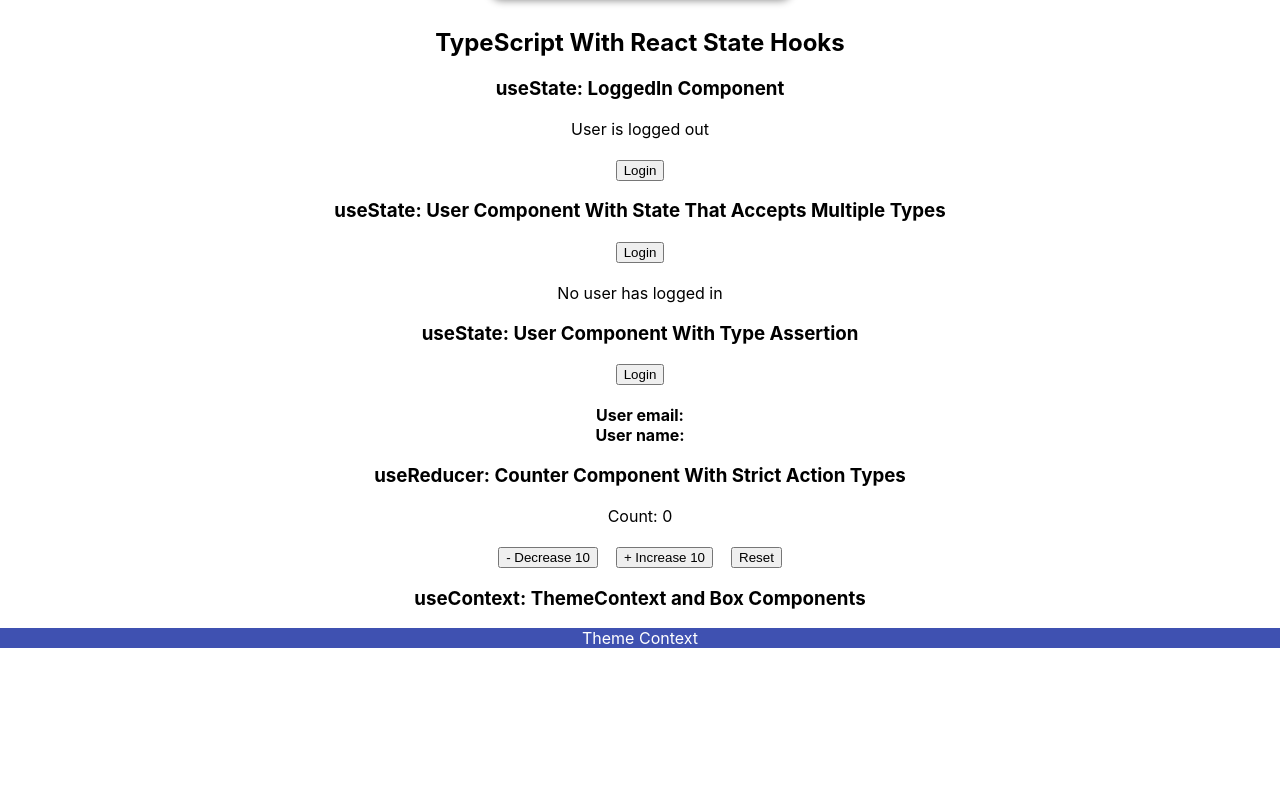
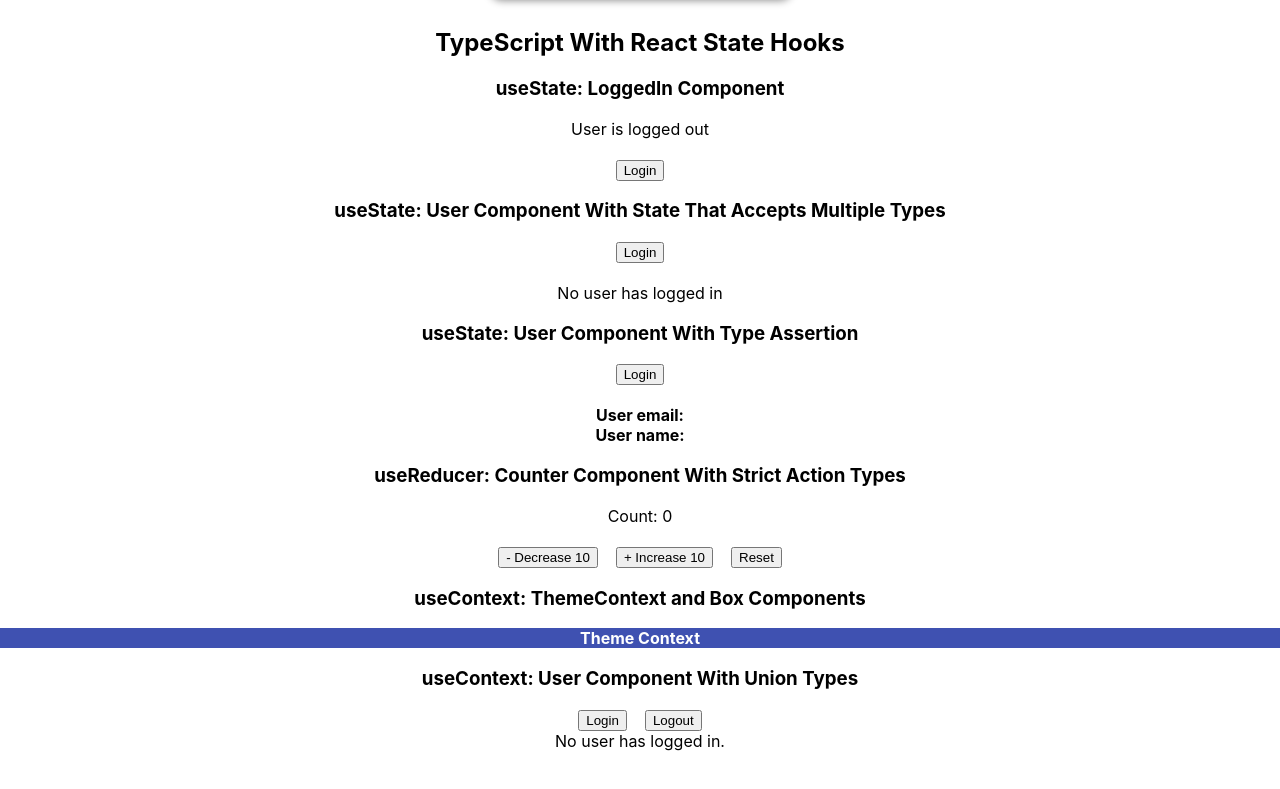
Before and after one commit to rodmor59/react-typescript-demo, a React (Create React App) app: page / in a window 1280 px wide. Shown: the part 910-1699 px from the top of the page. Before the commit the page ends 1608 px from the top, so only its background shows below. Built offline with nearby package versions, Linux system fonts and the light colour scheme; the HTML template or start-up script is replaced by a standard one.

Commit message:
Add Demo Context Hook with Union Types

```diff
--- a/src/components/DemoTypeScriptContextHook.tsx
+++ b/src/components/DemoTypeScriptContextHook.tsx
@@ -1,5 +1,7 @@
 import Box from "./context/Box";
 import { ThemeContextProvider } from "./context/ThemeContext";
+import User from "./context/User";
+import { UserContextProvider } from "./context/UserContext";
 
 export default function DemoTypeScriptContextHook () {
     return <div>
@@ -7,5 +9,9 @@ export default function DemoTypeScriptContextHook () {
         <ThemeContextProvider>
             <Box />
         </ThemeContextProvider>
+        <h3>useContext: User Component With Union Types</h3>
+        <UserContextProvider>
+            <User />
+        </UserContextProvider>
     </div>
 }
--- a/src/components/context/Box.tsx
+++ b/src/components/context/Box.tsx
@@ -6,7 +6,8 @@ export default function Box () {
 
     const style = {
         backgroundColor: theme.primary.main,
-        color: theme.primary.text
+        color: theme.primary.text,
+        fontWeight: theme.fontWeight
     }
 
     return (
--- /dev/null
+++ b/src/components/context/User.tsx
@@ -0,0 +1,34 @@
+import { useContext } from "react"
+import { UserContext } from "./UserContext"
+
+const defaultUser = {
+    name: 'Ricardo',
+    email: 'ricardo@default.com'
+}
+
+function User () {
+    const userContext = useContext(UserContext)
+
+    function handleLogin() {
+        userContext.setUser(defaultUser)
+    }
+    function handleLogout() {
+        userContext?.setUser(null)
+    }
+
+    return (
+        <div>
+            <button onClick={handleLogin}>Login</button>&nbsp;&nbsp;&nbsp;&nbsp;
+            <button onClick={handleLogout}>Logout</button>
+            {userContext.user ? <>
+                <div>User name is {userContext.user.name}</div>
+                <div>User email is {userContext.user.email}</div>
+            </>
+                :
+                <div>No user has logged in.</div>
+            }
+        </div>
+    )
+}
+
+export default User
--- /dev/null
+++ b/src/components/context/UserContext.tsx
@@ -0,0 +1,24 @@
+import { createContext, useState } from "react"
+
+export type AuthUser = {
+    name: string,
+    email: string
+}
+
+type UserContextType = {
+    user: AuthUser | null,
+    setUser: React.Dispatch<React.SetStateAction<AuthUser | null>>
+}
+
+type UserContextProviderProps = {
+    children: React.ReactNode
+}
+
+export const UserContext = createContext({} as UserContextType)
+
+export function UserContextProvider ({children}: UserContextProviderProps) {
+    const [user, setUser] = useState<AuthUser | null>(null)
+    return <UserContext.Provider value={{user, setUser}}>
+        {children}
+    </UserContext.Provider>
+}
--- a/src/components/context/theme.ts
+++ b/src/components/context/theme.ts
@@ -6,5 +6,6 @@ export const theme = {
     secondary: {
         main: '#f50057',
         text: '#fff'
-    }
+    },
+    fontWeight: 'bold'
 }
```
Also changed, not shown: 1 other file (tests, documents, lock files or other folders).
